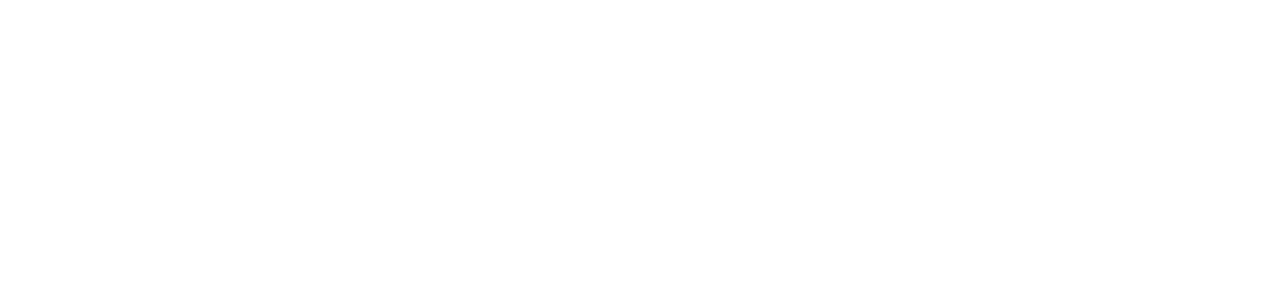
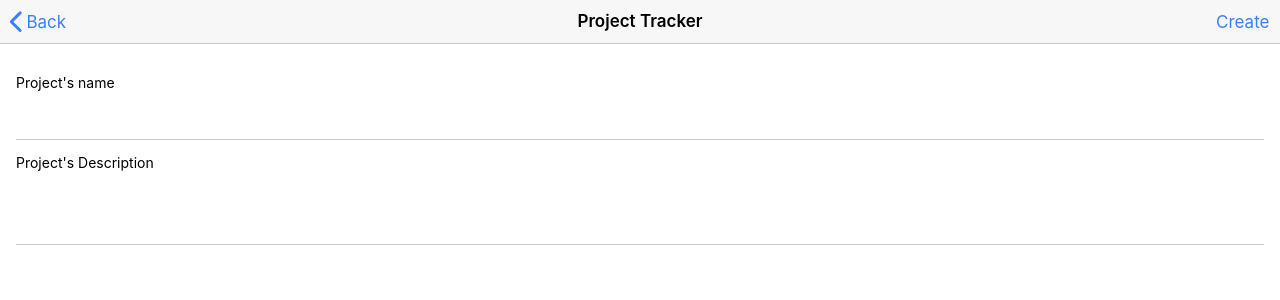
Before and after one commit to thienhophu/ProjectTracker, a React (Create React App) app: page /createProject in a window 1280 px wide. Shown: the top 300 px of the page. Built offline with nearby package versions, Linux system fonts and the light colour scheme.

Commit message:
create-new-project-screen (#8)
* create-new-project-screen

* refactor to help header outside of content to natively support backbutton

Co-authored-by: Thien Ho <thien.hophu@gmail.com>

```diff
--- a/src/App.tsx
+++ b/src/App.tsx
@@ -4,6 +4,7 @@ import { IonReactRouter } from "@ionic/react-router";
 import Home from "./pages/Home";
 import ViewMessage from "./pages/ViewMessage";
 import Dashboard from "./pages/Dashboard";
+import CreateProject from "./pages/CreateProject";
 
 /* Core CSS required for Ionic components to work properly */
 import "@ionic/react/css/core.css";
@@ -37,15 +38,15 @@ const App: React.FC = () => (
     <IonApp>
       <IonReactRouter>
         <IonRouterOutlet>
-          <Route path="/" exact={true}>
-            <Redirect to="/dashboard" />
-          </Route>
-          <Route path="/dashboard" exact={true}>
-            <Dashboard />
-          </Route>
+          <Route path="/dashboard" component={Dashboard} />
+          <Redirect exact from="/" to="/dashboard" />
+
+          <Route exact path="/createProject" component={CreateProject} />
+
           <Route path="/home" exact={true}>
             <Home />
           </Route>
+
           <Route path="/message/:id">
             <ViewMessage />
           </Route>
--- /dev/null
+++ b/src/pages/CreateProject.tsx
@@ -0,0 +1,69 @@
+import React, { useState } from "react";
+import {
+  IonContent,
+  IonToolbar,
+  IonButtons,
+  IonTitle,
+  IonHeader,
+  IonItem,
+  IonLabel,
+  IonBackButton,
+  IonInput,
+  IonList,
+  IonTextarea,
+  IonButton,
+  IonPage,
+} from "@ionic/react";
+
+const CreateProject: React.FC = () => {
+  const [projectName, setProjectName] = useState<string>();
+  const [projectDescription, setProjectDescription] = useState<string>();
+  return (
+    <IonPage>
+      <IonHeader>
+        <IonToolbar>
+          <IonTitle>Project Tracker</IonTitle>
+
+          <IonButtons slot="end">
+            <IonButton
+              onClick={() => {
+                console.log("🚀 ~ projectName", projectName);
+                console.log("🚀 ~ projectDescription", projectDescription);
+              }}
+            >
+              Create
+            </IonButton>
+          </IonButtons>
+
+          <IonButtons slot="start">
+            <IonBackButton defaultHref="\" />
+          </IonButtons>
+        </IonToolbar>
+      </IonHeader>
+
+      <IonContent fullscreen>
+        <IonList class="ion-margin">
+          <IonItem>
+            <IonLabel position="stacked">Project's name</IonLabel>
+            <IonInput
+              value={projectName}
+              onIonChange={(event) => setProjectName(event.detail.value || "")}
+            ></IonInput>
+          </IonItem>
+          <IonItem>
+            <IonLabel position="stacked">Project's Description</IonLabel>
+            <IonTextarea
+              auto-grow
+              value={projectDescription}
+              onIonChange={(event) =>
+                setProjectDescription(event.detail.value!)
+              }
+            ></IonTextarea>
+          </IonItem>
+        </IonList>
+      </IonContent>
+    </IonPage>
+  );
+};
+
+export default CreateProject;
--- a/src/pages/Dashboard.tsx
+++ b/src/pages/Dashboard.tsx
@@ -1,17 +1,38 @@
-import React from 'react';
+import React from "react";
 import {
-  IonContent
-} from '@ionic/react';
-import ProjectCard from '../components/ProjectCard';
-import { projects } from '../data/projects';
+  IonContent,
+  IonToolbar,
+  IonButtons,
+  IonTitle,
+  IonHeader,
+  IonLabel,
+  IonButton,
+  IonPage,
+} from "@ionic/react";
+import ProjectCard from "../components/ProjectCard";
+import { projects } from "../data/projects";
 
 const Dashboard: React.FC = () => {
   return (
-    <IonContent fullscreen>
-      {projects.map((project) => (
-        <ProjectCard key={project.id} project={project} />
-      ))}
-    </IonContent>
+    <IonPage>
+      <IonHeader>
+        <IonToolbar>
+          <IonTitle>Project Tracker</IonTitle>
+
+          <IonButtons slot="end">
+            <IonButton routerLink="/createProject">
+              <IonLabel>Create</IonLabel>
+            </IonButton>
+          </IonButtons>
+        </IonToolbar>
+      </IonHeader>
+
+      <IonContent fullscreen>
+        {projects.map((project) => (
+          <ProjectCard key={project.id} project={project} />
+        ))}
+      </IonContent>
+    </IonPage>
   );
 };
 
--- a/src/pages/Home.tsx
+++ b/src/pages/Home.tsx
@@ -2,6 +2,8 @@ import MessageListItem from "../components/MessageListItem";
 import { useState } from "react";
 import { Message, getMessages } from "../data/messages";
 import {
+  IonBackButton,
+  IonButtons,
   IonContent,
   IonHeader,
   IonItem,
@@ -37,6 +39,9 @@ const Home: React.FC = () => {
     <IonPage id="home-page">
       <IonHeader>
         <IonToolbar>
+          <IonButtons>
+            <IonBackButton />
+          </IonButtons>
           <IonTitle>Inbox</IonTitle>
         </IonToolbar>
       </IonHeader>
```
